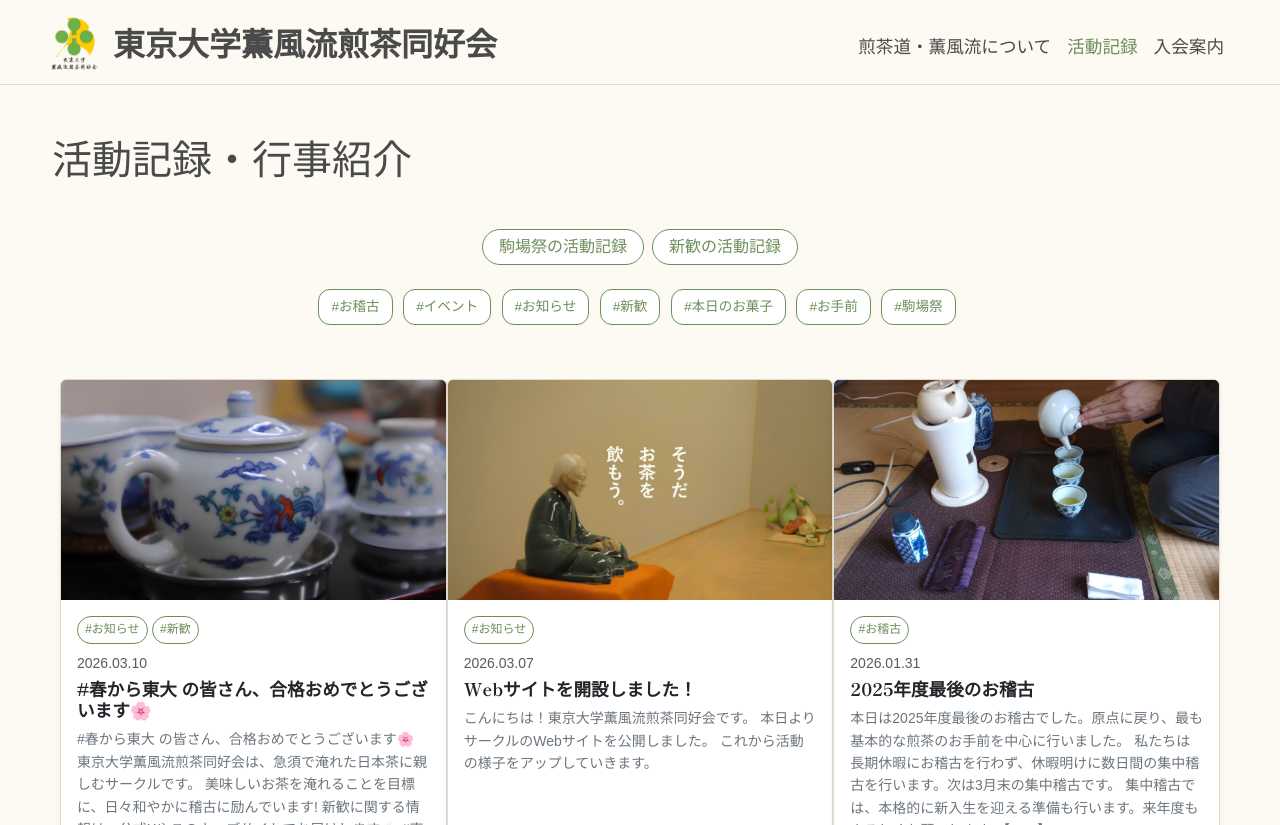
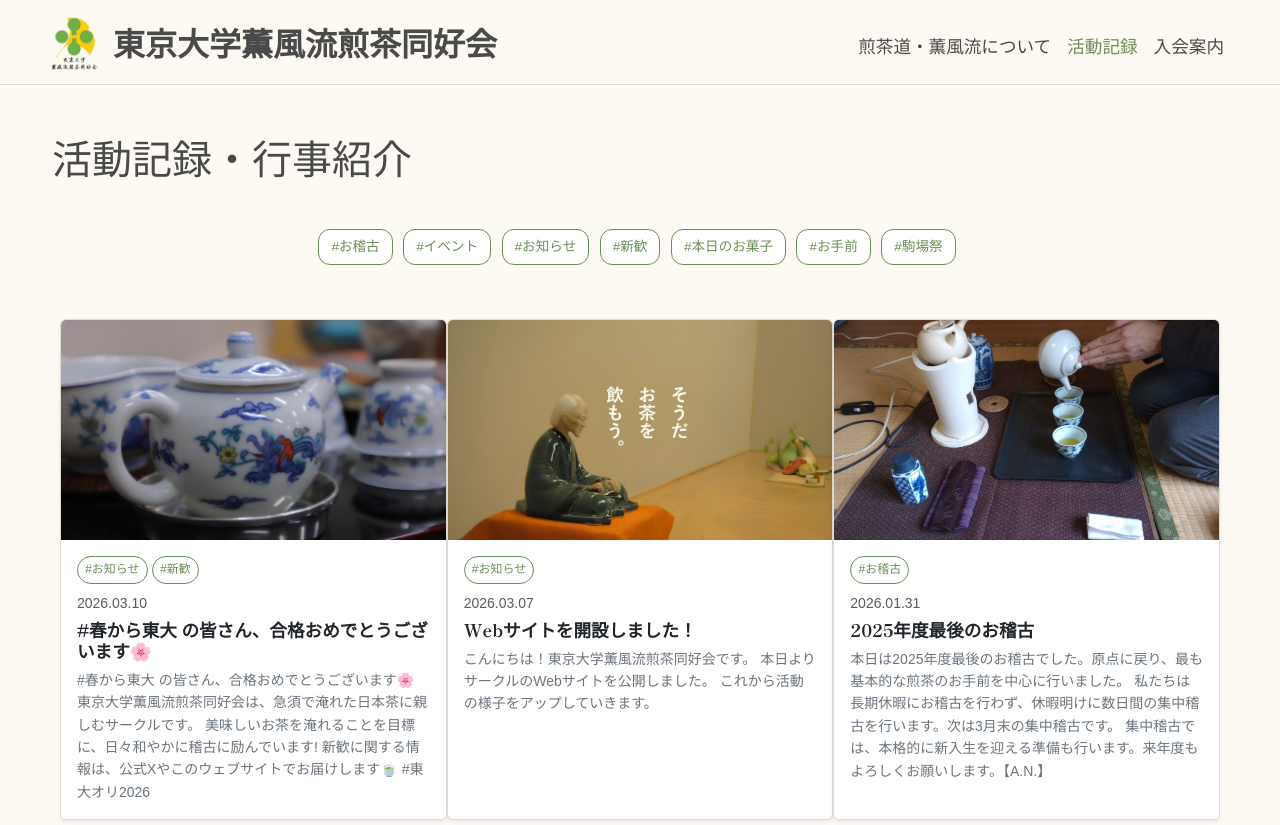
Before and after one commit to citrusml/sencha_ut, a Jekyll site: the page built from gallery.html, in a window 1280 px wide and 900 px high, cut to the strip 0-825 px from the top of the window. Built offline with Jekyll 4.4.1, drawn with Linux system fonts in a browser that asks for light colours; some web fonts are replaced.

Commit message:
Gallaryでの活動記録まとめへのリンクを削除

```diff
--- a/gallery.html
+++ b/gallery.html
@@ -9,13 +9,6 @@ image: "/assets/images/slide/slide01.jpg"
   <h1 class="font-shippori mb-5">{{ page.title }}</h1>
 
   <div class="container max-width-1200">
-    <div class="text-center mb-4 user-select-none">
-      <div class="d-flex justify-content-center flex-wrap gap-2 user-select-auto">
-        <a href="{{ '/tags/komabasai/' | relative_url }}" class="tag-chip tag-chip-link featured-topic-link text-decoration-none">駒場祭の活動記録</a>
-        <a href="{{ '/tags/shinkan/' | relative_url }}" class="tag-chip tag-chip-link featured-topic-link text-decoration-none">新歓の活動記録</a>
-      </div>
-    </div>
-
     <div class="tag-container mb-5 text-center user-select-none">
       {% capture tag_sort_blob %}{% for tag in site.tags %}{% assign tag_count = tag[1] | size %}{% assign tag_count_padded = tag_count | prepend: '0000' | slice: -4, 4 %}{{ tag_count_padded }}::{{ tag[0] }}|||{% endfor %}{% endcapture %}
       {% assign sorted_tag_keys = tag_sort_blob | split: '|||' | sort | reverse %}
```
